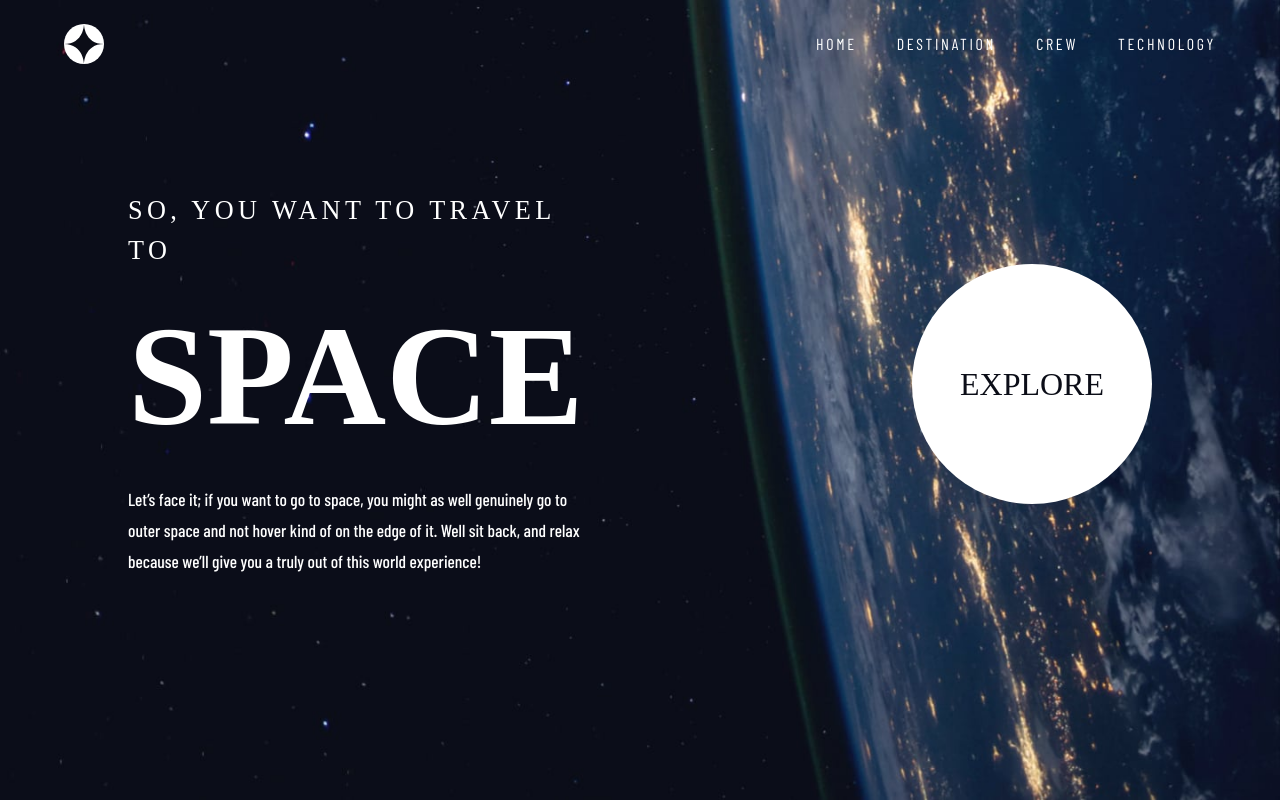
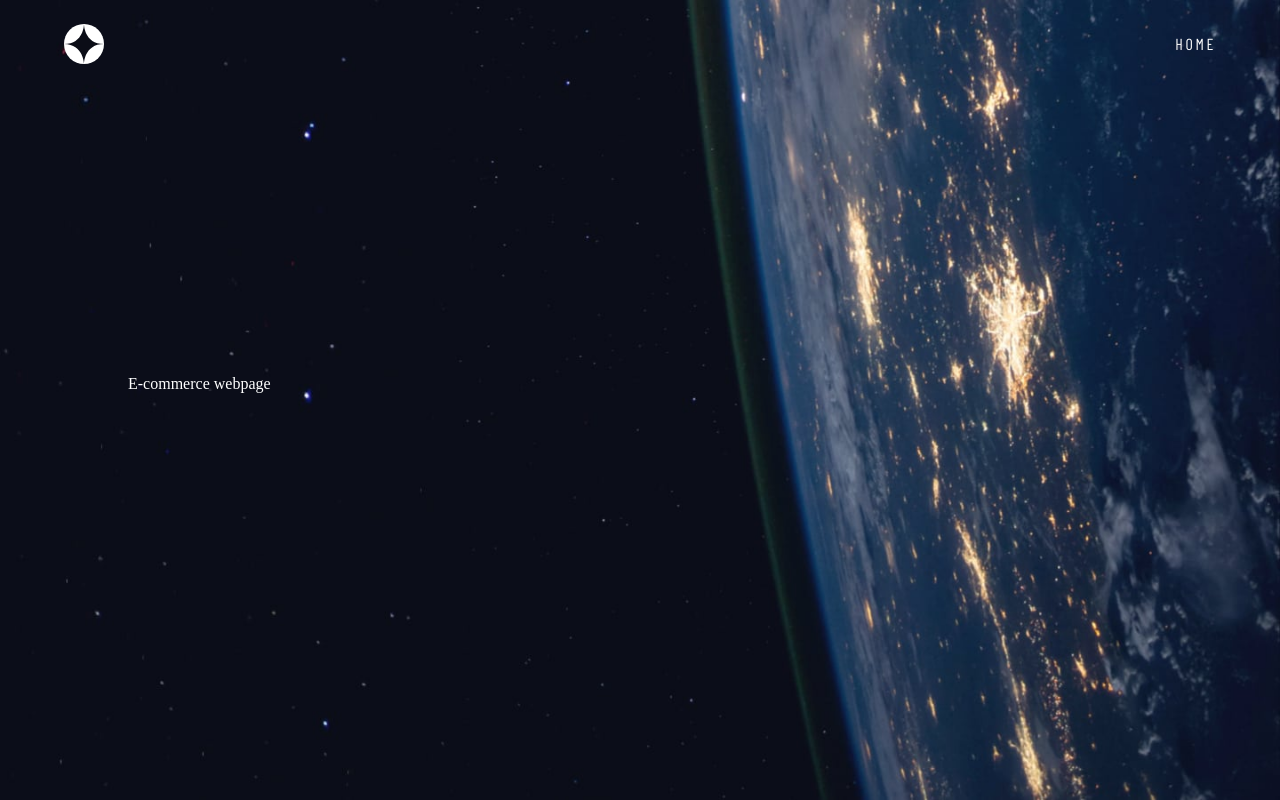
Before and after one commit to zzltxla/A3-e-commerce, a PHP site: page / in a window 1280 px wide. Run offline with PHP 8.4, Linux system fonts and the light colour scheme; some web fonts are replaced.

Commit message:
remove useless page

```diff
--- a/views/home.twig
+++ b/views/home.twig
@@ -1,19 +1,8 @@
 {% include './includes/header.twig' %}
-
-
 
 <main class="home-page">
   <div class="home-page__main-content">
-    <p class="home-page__first-paragraph">
-      so, you want to travel to
-    </p>
-    <h1 class="home-page__main-title">Space</h1>
-    <p class="home-page__description">
-      Let’s face it; if you want to go to space, you might as well genuinely go to outer space and not hover kind of on
-      the edge of it. Well sit back, and relax because we’ll give you a truly out of this world experience!
-    </p>
-  </div>
-  <a class="home-page__cta" href="/destination">Explore</a>
+    E-commerce webpage
 </main>
 
 {% include './includes/footer.twig' %}
--- a/views/includes/header.twig
+++ b/views/includes/header.twig
@@ -33,21 +33,6 @@
                       Home
                   </a>
               </li>
-              <li class="desktop-navigation__nav-item">
-                  <a href="/destination">
-                      Destination
-                  </a>
-              </li>
-              <li class="desktop-navigation__nav-item">
-                  <a href="/crew">
-                      Crew
-                  </a>
-              </li>
-              <li class="desktop-navigation__nav-item">
-                  <a href="/technology">
-                      Technology
-                  </a>
-              </li>
           </ul>
         </nav>
     </header>
@@ -68,23 +53,5 @@
                     Home
                 </a>
             </li>
-            <li class="navigation__nav-item">
-                <a href="/destination">
-                    <span class="navigation__page-number">01</span>
-                    Destination
-                </a>
-            </li>
-            <li class="navigation__nav-item">
-                <a href="/crew">
-                    <span class="navigation__page-number">02</span>
-                    Crew
-                </a>
-            </li>
-            <li class="navigation__nav-item">
-                <a href="/technology">
-                    <span class="navigation__page-number">03</span>
-                    Technology
-                </a>
-            </li>
         </ul>
     </nav>
```
Also changed, not shown: views/includes/navigation.twig (+0 -9 lines), README.md.
